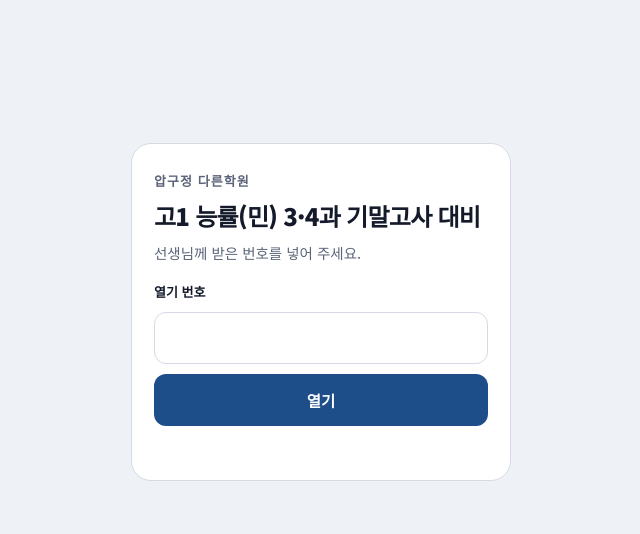
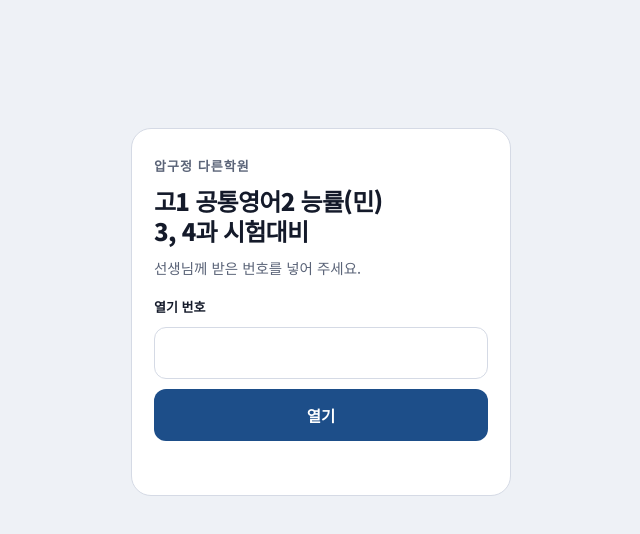
Before and after one commit to dareunhakwon/go1-neungyul-min, a plain HTML site: page index.html in a window 1280 px wide. Shown: the whole page, without its empty margins (319-959 px from the left). Drawn offline with Linux system fonts and the light colour scheme.

Commit message:
제목을 「고1 공통영어2 능률(민) 3, 4과 시험대비」로 변경 (첫 화면·열기 화면·탭·홈 화면 이름·카톡 미리보기)
Co-Authored-By: Claude Opus 5.5 <noreply@anthropic.com>
Claude-Session: https://claude.ai/code/session_01VyK2Y28xjsDrmVT1kHWANZ

```diff
--- a/index.html
+++ b/index.html
@@ -5,19 +5,19 @@
 <meta name="viewport" content="width=device-width,initial-scale=1,viewport-fit=cover">
 <meta name="robots" content="noindex,nofollow">
 <meta name="theme-color" content="#1d4e89">
-<meta name="description" content="압구정 다른학원 · 공통영어2 능률[민병천] 고1 능률(민) 3·4과 기말고사 대비">
-<meta property="og:title" content="압구정 다른학원 고1 능률(민) 3·4과 기말고사 대비">
+<meta name="description" content="압구정 다른학원 · 고1 공통영어2 능률(민) 3, 4과 시험대비">
+<meta property="og:title" content="압구정 다른학원 고1 공통영어2 능률(민) 3, 4과 시험대비">
 <meta property="og:description" content="문법 개념 · 본문 읽기 · 단어장. 폰에서 바로 공부합니다.">
 <meta property="og:image" content="https://dareunhakwon.github.io/go1-neungyul-min/og-logo.png">
 <meta property="og:image:width" content="1200">
 <meta property="og:image:height" content="630">
 <meta name="apple-mobile-web-app-capable" content="yes">
-<meta name="apple-mobile-web-app-title" content="고1 능률(민) 3·4과">
+<meta name="apple-mobile-web-app-title" content="고1 공통영어2 능률(민) 3, 4과">
 <link rel="manifest" href="manifest.webmanifest">
 <link rel="icon" href="icon-192.png">
 <link rel="apple-touch-icon" href="icon-192.png">
 <style>:root{padding-top:env(safe-area-inset-top,0px);padding-bottom:env(safe-area-inset-bottom,0px)}body{margin:0}img{max-width:100%}[hidden]{display:none!important}</style>
-<title>고1 능률(민) 3·4과 기말고사 대비</title>
+<title>고1 공통영어2 능률(민) 3, 4과 시험대비</title>
 <meta name="claude:viewport-fit-sides" content="cover">
 <link rel="stylesheet" href="https://fonts.googleapis.com/css2?family=Fraunces:ital,opsz,wght@1,9..144,600&family=Noto+Sans+KR:wght@400;500;700;900&display=swap">
 <style>
@@ -70,6 +70,7 @@ body::before { content: ""; position: fixed; inset: 0 0 auto; height: env(safe-a
 @keyframes coin-turn { from { transform: rotateX(6deg) rotateY(0deg); } to { transform: rotateX(6deg) rotateY(360deg); } }
 .hero .k { font-size: 12.5px; letter-spacing: .08em; color: var(--muted); font-weight: 700; }
 .hero h1 { margin: 6px 0 4px; font-size: clamp(23px, 6.4vw, 31px); line-height: 1.22; font-weight: 900; letter-spacing: -.035em; text-wrap: balance; }
+h1 .nb { display: inline-block; }
 .hero p { margin: 0; color: var(--muted); font-size: 15px; }
 .tbk { display: flex; align-items: center; gap: 12px; margin-top: 14px; }
 .tbk b { flex: none; width: 54px; aspect-ratio: 1092 / 1484; border-radius: 4px; border: 2px solid var(--card); box-shadow: 0 5px 10px -4px rgba(20, 32, 79, .5); background: #fbe9c6 url(data:,) center / cover no-repeat; transform: rotate(-3deg); }
@@ -265,7 +266,7 @@ textarea { width: 100%; margin-top: 10px; min-height: 92px; border: 1.5px solid
 <div class="dock" id="dock" hidden><div></div></div>
 
 <script>
-const META = {"slug": "high1-neungyule-min-l34", "academy": "압구정 다른학원", "site": "drschool.kr", "maker": "", "grade": "고1", "textbook": "공통영어2 능률[민병천]", "lessons": "3·4과", "term": "기말고사 대비", "storage_key": "", "lead": "", "logo": true, "tb": false, "audio": true, "label": "고1 능률(민)", "tagline": "내신 1등급 프로젝트"};
+const META = {"slug": "high1-neungyule-min-l34", "academy": "압구정 다른학원", "site": "drschool.kr", "maker": "", "grade": "고1", "textbook": "공통영어2 능률[민병천]", "lessons": "3, 4과", "term": "시험대비", "storage_key": "", "lead": "", "logo": true, "tb": false, "audio": true, "label": "고1 공통영어2 능률(민)", "tagline": "내신 1등급 프로젝트"};
 function startApp(DATA) {
   const G = DATA.find(b => b.kind === 'concept') || { lessons: [] };
   const CIRC = '①②③④⑤';
@@ -301,7 +302,7 @@ function startApp(DATA) {
     const coin = META.logo ? '<div class="coin" aria-hidden="true"><div class="sp"><i style="--z:-4px"></i><i style="--z:-3px"></i><i style="--z:-2px"></i><i style="--z:-1px"></i><i style="--z:0px"></i><i style="--z:1px"></i><i style="--z:2px"></i><i style="--z:3px"></i><i style="--z:4px"></i><b class="f"></b><b class="f bk"></b></div></div>' : '';
     const credit = [META.academy ? `<b>${META.academy}</b>` : '', META.site ? `<a href="https://${META.site}" target="_blank" rel="noopener">홈페이지 바로가기</a>` : ''].filter(Boolean).join(' · ');
     app.classList.add('home');
-    app.innerHTML = `<section class="hero${META.logo ? '' : ' nologo'}">${coin}<h1>${META.label ? META.label + ' ' : ''}${META.lessons} ${META.term}</h1>${META.lead ? `<p>${META.lead}</p>` : ''}${META.tb ? `<div class="tbk"><b></b><span>이 교과서로 공부해요<small>${META.textbook} ${META.grade} 영어</small></span></div>` : ''}</section><div class="shelf" style="grid-template-rows: repeat(${DATA.length}, minmax(84px, 172px))">${cards}</div><p class="credit">${credit}${credit && META.maker ? '<br>' : ''}${META.maker ? '만든 곳 ' + META.maker : ''}</p>`;
+    app.innerHTML = `<section class="hero${META.logo ? '' : ' nologo'}">${coin}<h1>${META.label ? `<span class="nb">${META.label}</span> ` : ''}<span class="nb">${META.lessons} ${META.term}</span></h1>${META.lead ? `<p>${META.lead}</p>` : ''}${META.tb ? `<div class="tbk"><b></b><span>이 교과서로 공부해요<small>${META.textbook} ${META.grade} 영어</small></span></div>` : ''}</section><div class="shelf" style="grid-template-rows: repeat(${DATA.length}, minmax(84px, 172px))">${cards}</div><p class="credit">${credit}${credit && META.maker ? '<br>' : ''}${META.maker ? '만든 곳 ' + META.maker : ''}</p>`;
   }
 
   function practice(l, ci, ii, it) {
@@ -521,7 +522,7 @@ function startApp(DATA) {
   const b64 = t => Uint8Array.from(atob(t), c => c.charCodeAt(0));
   const open = async key => JSON.parse(new TextDecoder().decode(await crypto.subtle.decrypt({ name: 'AES-GCM', iv: b64(ENC.iv) }, key, b64(ENC.ct))));
   const begin = data => { lock.hidden = true; document.querySelector('.bar').hidden = false; startApp(data); };
-  const show = () => { document.querySelector('.bar').hidden = true; lock.hidden = false; document.getElementById('locktitle').textContent = `${(META.label || META.grade + ' 영어')} ${META.lessons} ${META.term}`; document.getElementById('lockacad').textContent = META.academy || ''; };
+  const show = () => { document.querySelector('.bar').hidden = true; lock.hidden = false; document.getElementById('locktitle').innerHTML = `<span class="nb">${(META.label || META.grade + ' 영어')}</span> <span class="nb">${META.lessons} ${META.term}</span>`; document.getElementById('lockacad').textContent = META.academy || ''; };
   (async () => {
     if (!(window.crypto && crypto.subtle)) { show(); msg.textContent = '이 브라우저에서는 열 수 없어요. 크롬이나 사파리로 열어 주세요.'; return; }
     try {                                           // 전에 연 폰은 다시 묻지 않는다
--- a/sw.js
+++ b/sw.js
@@ -1,5 +1,5 @@
 // 오프라인에서도 열리게 — 앱 파일은 먼저 저장해 두고, 글꼴은 처음 받을 때 저장한다
-const CACHE = 'high1-neungyule-min-l34-f603db79a4';
+const CACHE = 'high1-neungyule-min-l34-f603db79a5';
 const CORE = ['./', 'index.html', 'manifest.webmanifest', 'icon-192.png', 'icon-512.png'];
 self.addEventListener('install', e => { e.waitUntil(caches.open(CACHE).then(c => c.addAll(CORE)).then(() => self.skipWaiting())); });
 self.addEventListener('activate', e => { e.waitUntil(caches.keys().then(ks => Promise.all(ks.filter(k => k !== CACHE).map(k => caches.delete(k)))).then(() => self.clients.claim())); });
```
Also changed, not shown: manifest.webmanifest.
